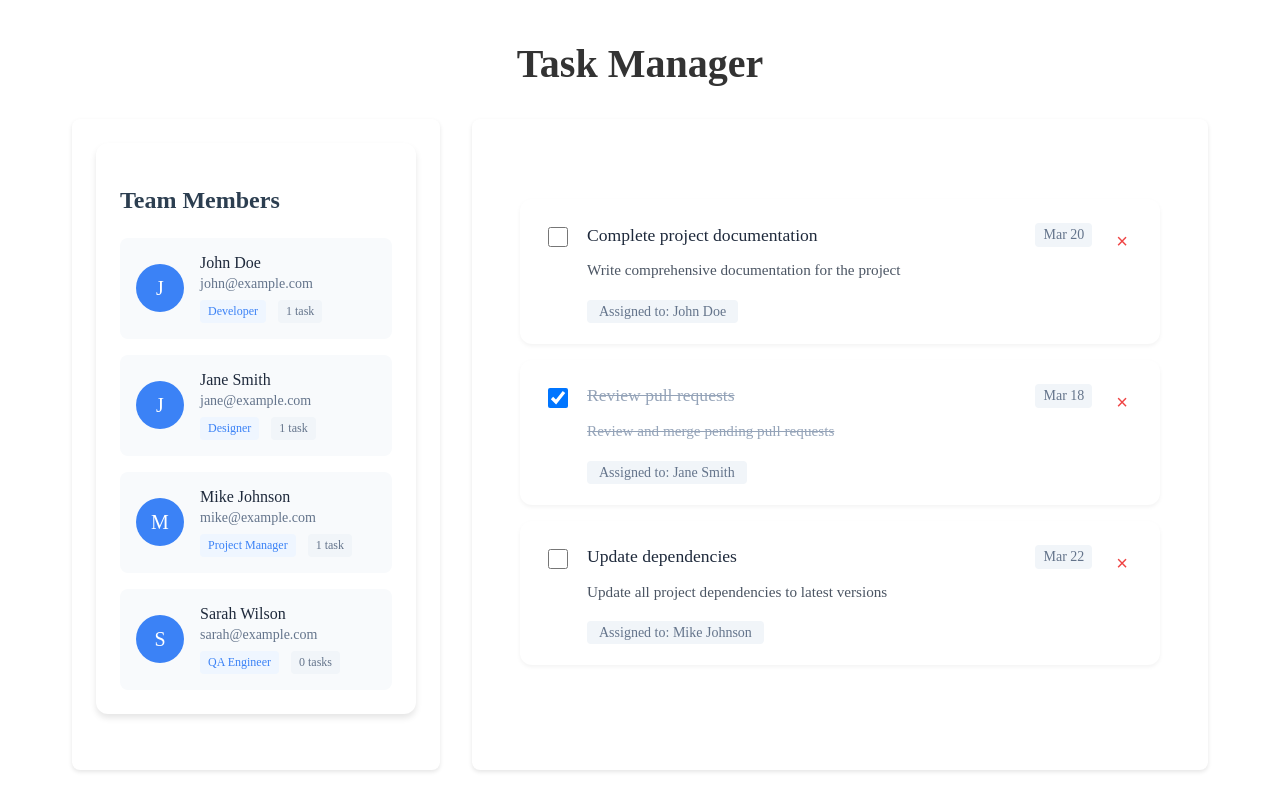
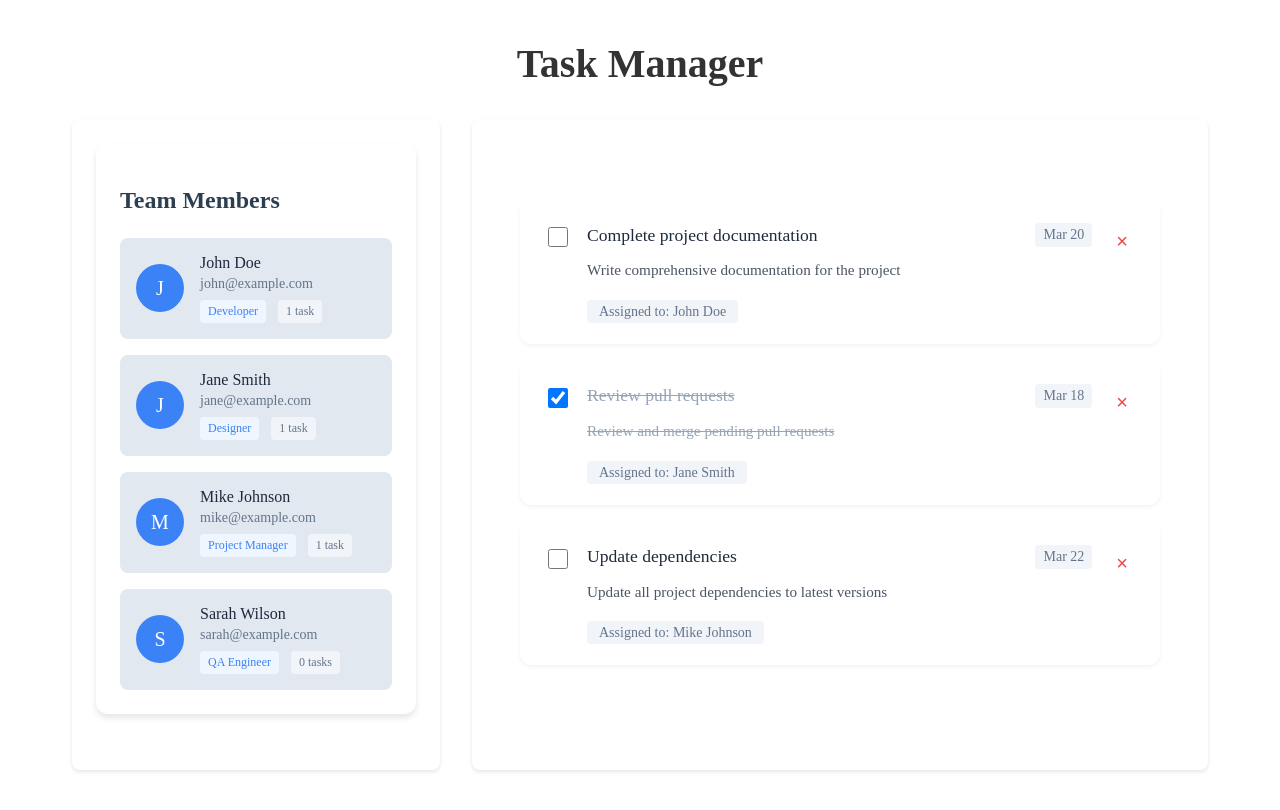
Before and after one commit to otolol/routing_demo, an Angular app: page /tasks in a window 1280 px wide. Built offline with nearby package versions, Linux system fonts and the light colour scheme.

Commit message:
add routerActiveLink.

```diff
--- a/src/app/users/user-card/user-card.component.css
+++ b/src/app/users/user-card/user-card.component.css
@@ -7,6 +7,10 @@
   border-radius: 8px;
   transition: all 0.2s;
   text-decoration: none;
+
+  &.selected {
+    background: #e2e8f0;
+  }
 }
 
 .user-card:hover {
--- a/src/app/users/user-card/user-card.component.html
+++ b/src/app/users/user-card/user-card.component.html
@@ -1,4 +1,4 @@
-<a routerLink="/tasks" class="user-card">
+<a routerLink="/tasks" class="user-card" routerLinkActive="selected">
   <div class="user-avatar">
     {{ user.name.charAt(0) }}
   </div>
--- a/src/app/users/user-card/user-card.component.ts
+++ b/src/app/users/user-card/user-card.component.ts
@@ -1,6 +1,6 @@
 import { Component, Input } from '@angular/core';
 import { CommonModule } from '@angular/common';
-import { RouterLink } from '@angular/router';
+import { RouterLink, RouterLinkActive } from '@angular/router';
 
 export interface User {
   id: number;
@@ -13,7 +13,7 @@ export interface User {
 @Component({
   selector: 'app-user-card',
   standalone: true,
-  imports: [CommonModule, RouterLink],
+  imports: [CommonModule, RouterLink, RouterLinkActive],
   templateUrl: './user-card.component.html',
   styleUrls: ['./user-card.component.css']
 })
```
